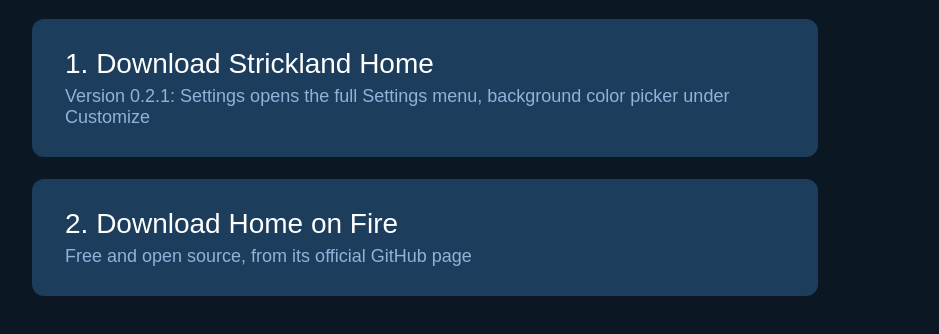
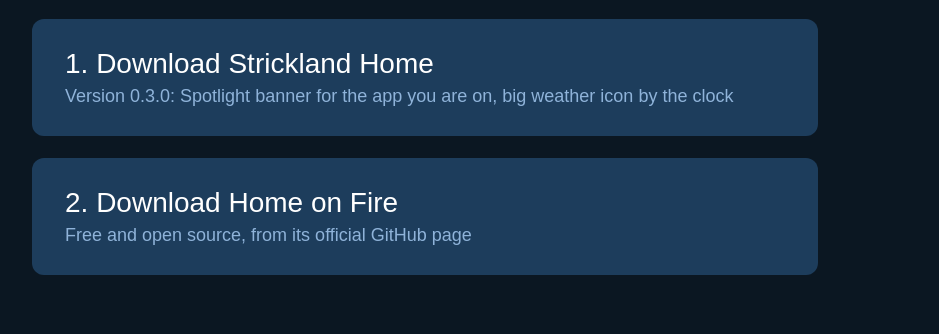
Before and after one commit to DigitalDeth/tv, a plain HTML site: page index.html in a window 1280 px wide. Shown: the part 170-504 px from the top of the page, without its empty margins (32-971 px from the left). Drawn offline with Linux system fonts and the light colour scheme.

Commit message:
Strickland Home 0.3.0

```diff
--- a/index.html
+++ b/index.html
@@ -17,7 +17,7 @@
 <body>
   <h1>Strickland Home</h1>
   <p>A custom home screen for Fire TV. Install the launcher first, then Home on Fire so it opens at startup and when you press Home.</p>
-  <a class="btn" href="home.apk">1. Download Strickland Home<small>Version 0.2.1: Settings opens the full Settings menu, background color picker under Customize</small></a>
+  <a class="btn" href="home.apk">1. Download Strickland Home<small>Version 0.3.0: Spotlight banner for the app you are on, big weather icon by the clock</small></a>
   <a class="btn" href="https://github.com/toolicious/home-on-fire/releases/latest/download/home-on-fire.apk">2. Download Home on Fire<small>Free and open source, from its official GitHub page</small></a>
 </body>
 </html>
```
Also changed, not shown: 2 other files.
